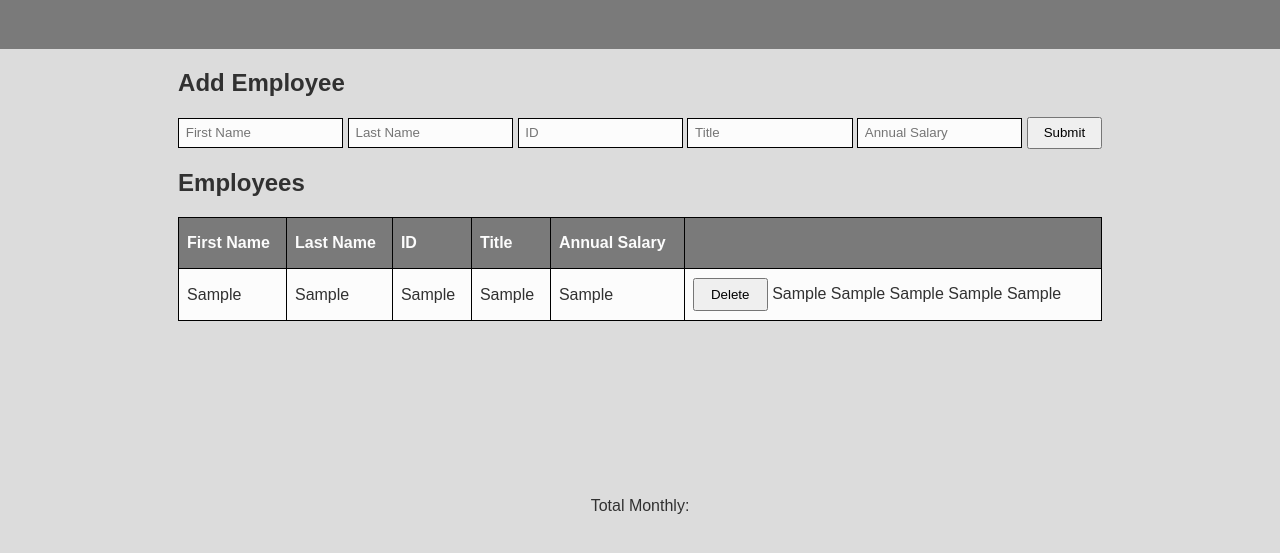
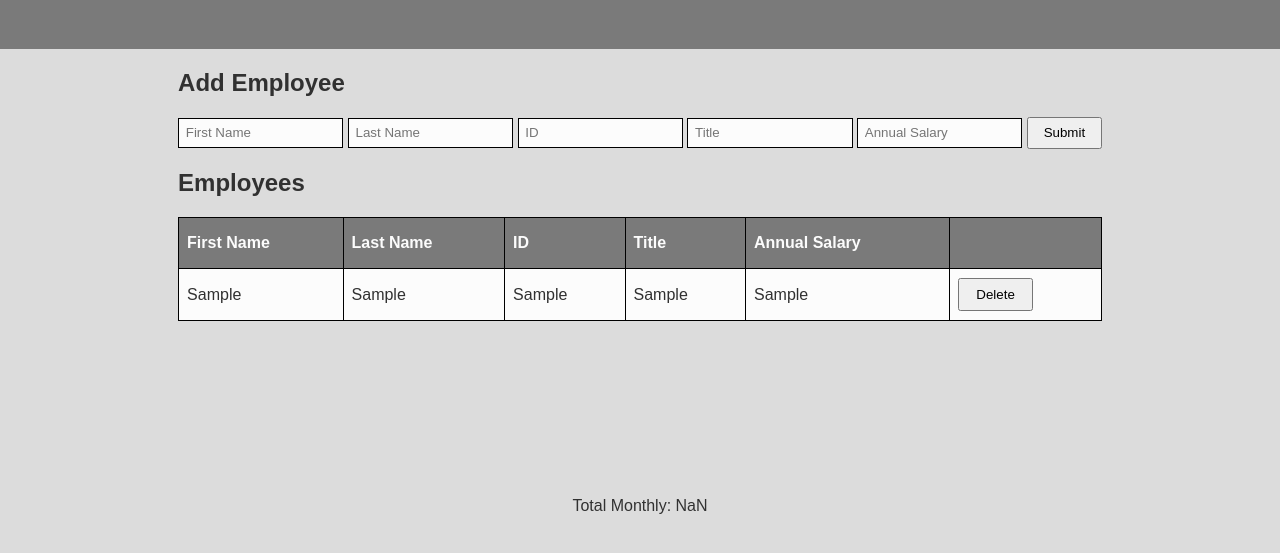
Before and after one commit to sumeiya19/weekend-salary-calculator, a website: page index.html in a window 1280 px wide. Both pictures are taken after typing "Sample", "Sample", "Sample", "Sample", "Sample" into the empty fields and a click on the button "Submit". Shown: the part 79-632 px from the top of the page. Drawn offline with Linux system fonts and the light colour scheme.

Commit message:
fixed delete button

```diff
--- a/index.html
+++ b/index.html
@@ -50,7 +50,7 @@
     </table>
   </main>
   <footer id="totalMonthly">
-    <p>Total Monthly:</p>
+    <p>Total Monthly: <span id="footerText"></span></p>
   </footer>
 </body>
 </html>
--- a/salary.js
+++ b/salary.js
@@ -10,6 +10,8 @@
 // Apply over-budget CSS class
 
 // Create function for submit button
+
+let totalMonthlyCost = 0;
 
 function handleSubmit(event){
     console.log('handleSubmit () works!');
@@ -24,11 +26,12 @@ let jobTitle = document.getElementById("jobTitle").value
 console.log(`job title check ${jobTitle}`);
 let annualSalary = document.getElementById("annualSalary").value
 console.log(`annual salary check ${annualSalary}`);
-//let totalMonthlyCost = document.getElementById("totalMonthly").textContent
-//console.log('test', TotalMonthlyCost);
-//for (let i = 0; i < annualSalary.length; i++){
-  //  totalMonthlyCost += jobTitle[i].annualSalary
-//}
+let totalMonthly=document.getElementById("footerText")
+let monthlySalary = annualSalary / 12;
+totalMonthlyCost += Number(monthlySalary)
+totalMonthly.innerHTML = Number(totalMonthlyCost)
+
+
 
 
 let employeeTable = document.getElementById("employeeTable")
@@ -42,7 +45,6 @@ employeeTable.innerHTML +=
 <td>${annualSalary}</td>
 <td>
 <button onClick="deleteRow(event)">Delete</button>
-${firstName} ${lastName} ${employeeNumber} ${jobTitle} ${annualSalary}
 </td>
 </tr>
 `
@@ -59,8 +61,8 @@ document.getElementById("annualSalary").value = ""
 // Function to delete row
 
 function deleteRow(event) {
-    console.log("deleteTask() works...")
-    let thisRow = event.target.parentElement;
+    console.log("deleteRow() works...")
+    let thisRow = event.target.parentElement.parentElement;
     console.log("Row to be deleted is...", thisRow)
     thisRow.remove()
 }
```
